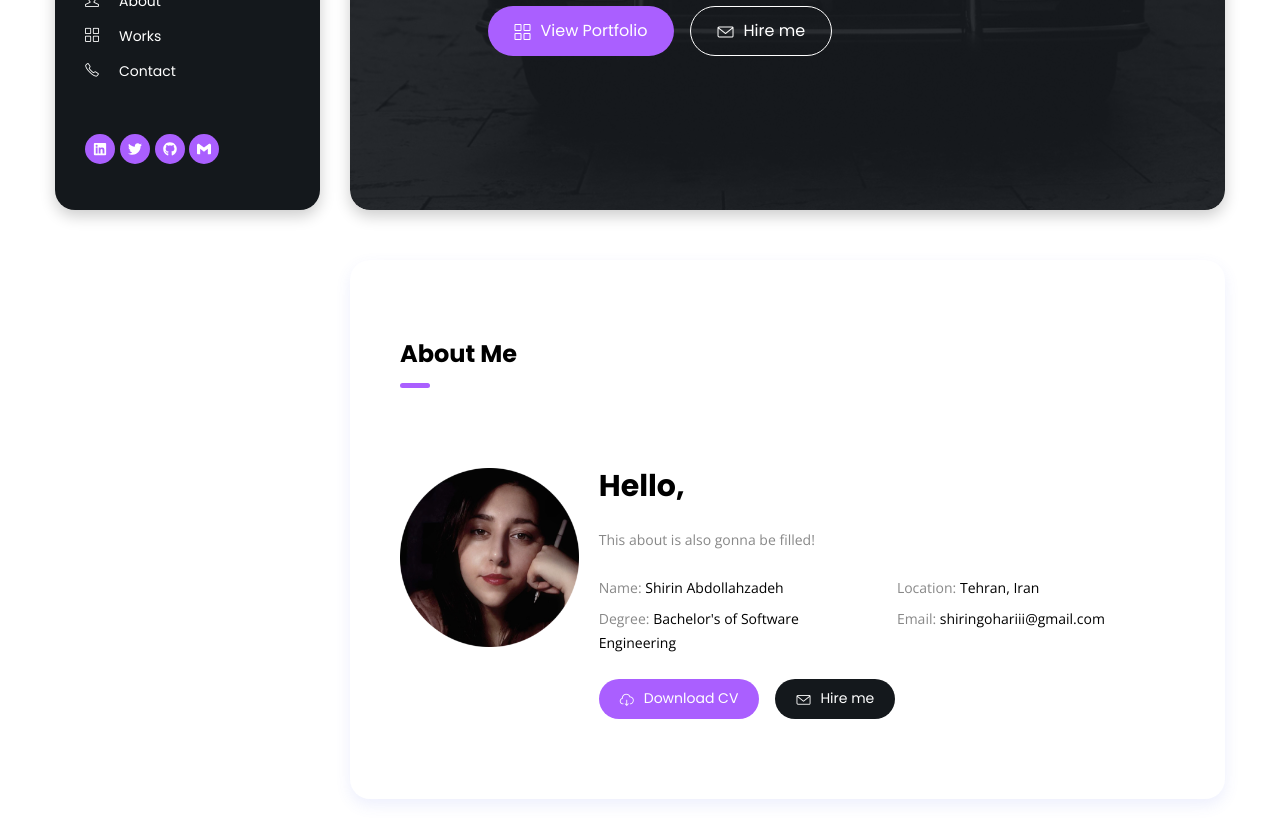
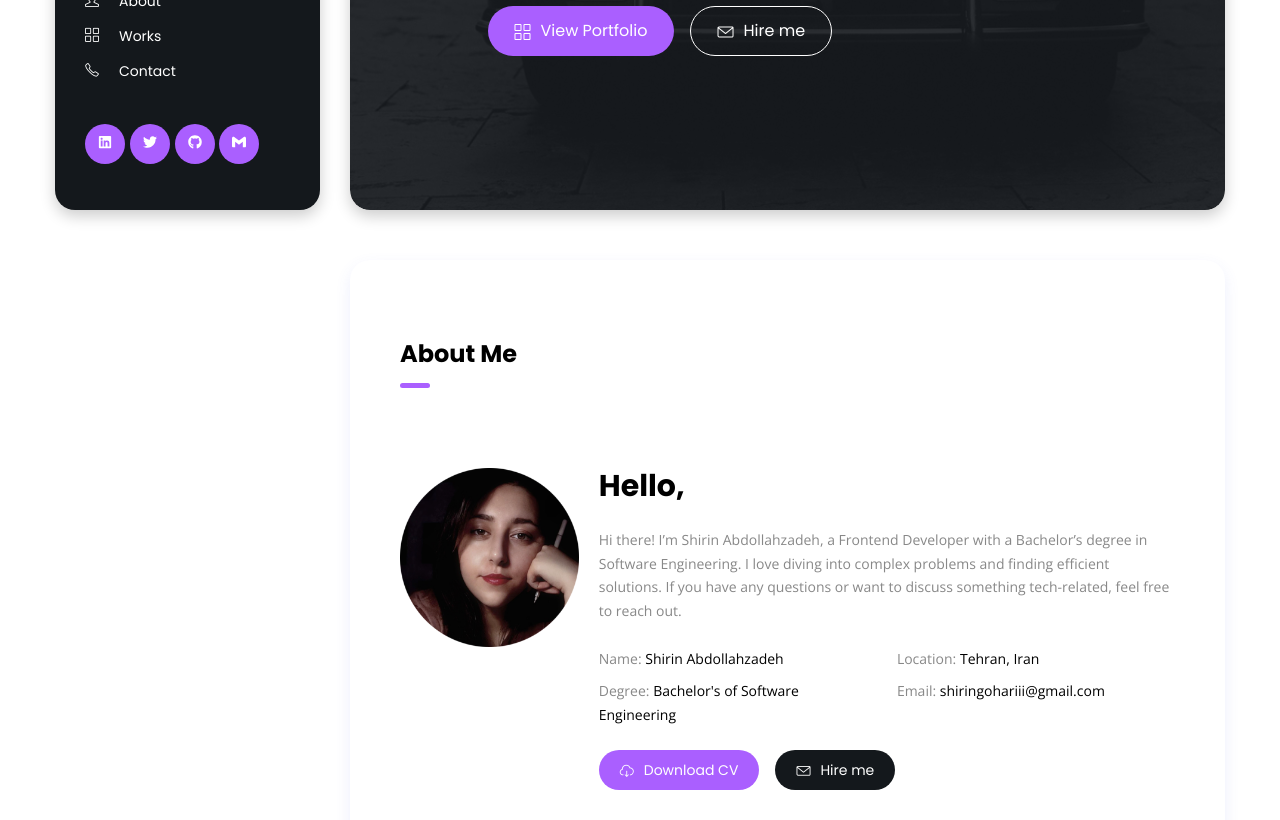
Before and after one commit to ShirinAbdz/portfolio-project, a React (Create React App) app: page / in a window 1280 px wide. Shown: the part 460-1280 px from the top of the page. Built offline with nearby package versions, Linux system fonts and the light colour scheme.

Commit message:
style: update about section

```diff
--- a/src/components/Sections/About.jsx
+++ b/src/components/Sections/About.jsx
@@ -8,7 +8,7 @@ const aboutData = {
   location: "Tehran, Iran",
   degree: "Bachelor's of Software Engineering",
   email: "shiringohariii@gmail.com",
-  aboutMe: "This about is also gonna be filled!",
+  aboutMe: "Hi there! I’m Shirin Abdollahzadeh, a Frontend Developer with a Bachelor’s degree in Software Engineering. I love diving into complex problems and finding efficient solutions. If you have any questions or want to discuss something tech-related, feel free to reach out.",
 };
 
 function About() {
--- a/src/sass/elements.scss
+++ b/src/sass/elements.scss
@@ -244,13 +244,14 @@
       background: $colororange;
       border-radius: 50%;
       display: block;
-      height: 30px;
-      line-height: 28px;
+      height: 40px;
+      line-height: 34px;
       text-align: center;
-      width: 30px;
+      width: 40px;
       &:hover {
         color: $colororange;
         background: #fff;
+
       }
     }
   }
```
